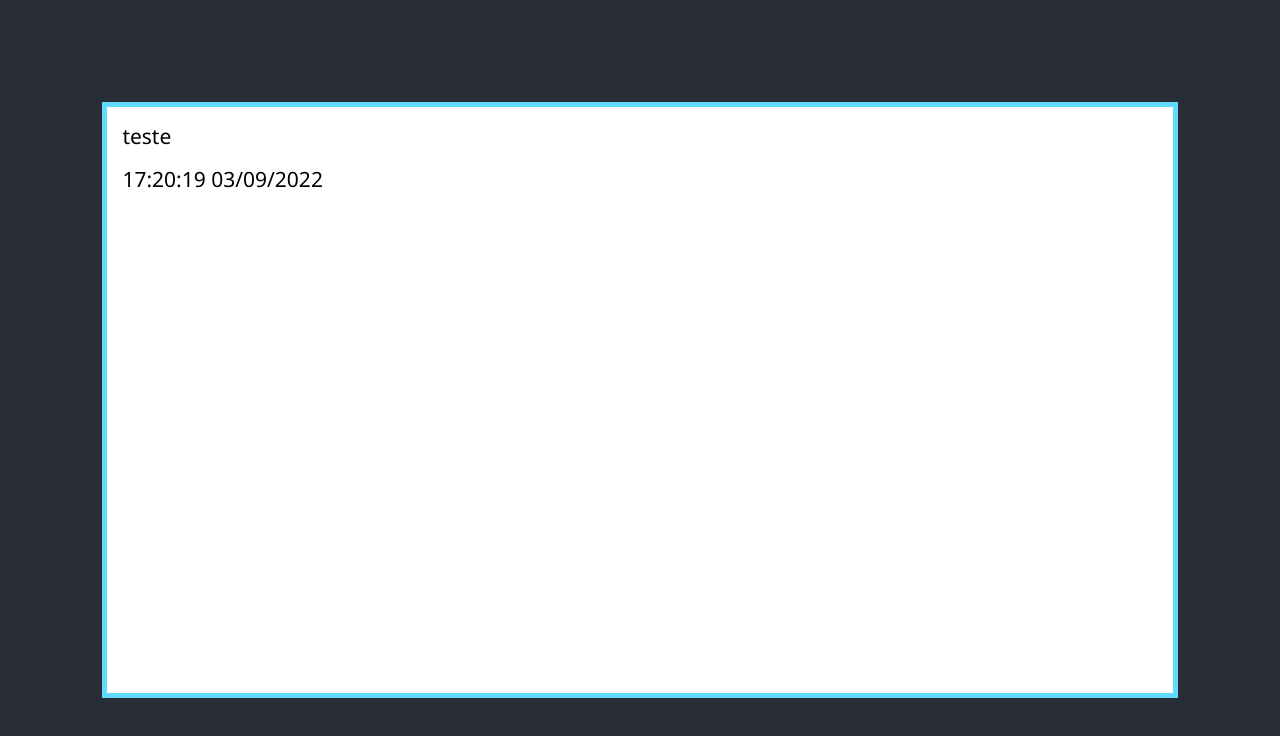
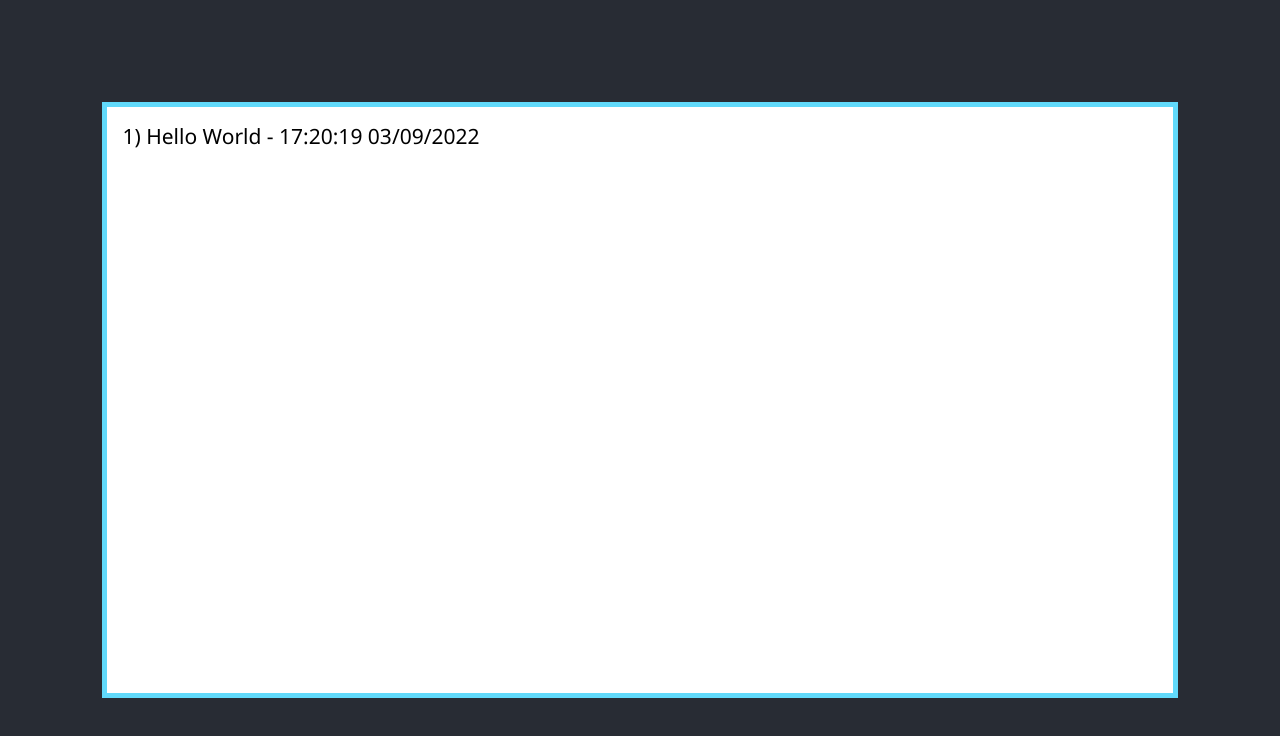
Before and after one commit to tialvesdev/curso-react-ebac, a React (Create React App) app in the folder exercise4/: page / in a window 1280 px wide. Shown: the top 736 px of the page. Built offline with nearby package versions, Linux system fonts and the light colour scheme.

Commit message:
feat: 1st hello world

```diff
--- a/exercise4/src/App.js
+++ b/exercise4/src/App.js
@@ -1,6 +1,5 @@
 import "./App.css";
-import DateTime from "./components/utils/dateTime/DateTime";
-import Text from "./components/utils/text/Text";
+import HelloWorld1 from "./components/helloWorld1/HelloWorld1";
 
 function App() {
 
@@ -9,8 +8,7 @@ function App() {
   return (
     <div className="wrapper">
       <div className="main">
-        <Text p="teste"/>
-        <DateTime/>
+        <HelloWorld1/>
       </div>
     </div>
   );
--- a/exercise4/src/components/helloWorld1/HelloWorld1.jsx
+++ b/exercise4/src/components/helloWorld1/HelloWorld1.jsx
@@ -1,7 +1,13 @@
 import React from "react";
+import DateTime from "../utils/dateTime/DateTime";
+import Text from "../utils/text/Text";
 
 const HelloWorld1 = () => {
 
+    // 1st Hello Horld - Comming From a Variable
+    const hw1 = `1) Hello World - ${DateTime()}`
+
+    return <Text p={hw1} />
 }
 
 export default HelloWorld1;
--- a/exercise4/src/components/utils/dateTime/DateTime.jsx
+++ b/exercise4/src/components/utils/dateTime/DateTime.jsx
@@ -21,7 +21,7 @@ const DateTime = () => {
     ].join("/"),
   ].join(" ");
 
-  return <Text p={dateTime} />;
+  return dateTime;
 };
 
 export default DateTime;
```
